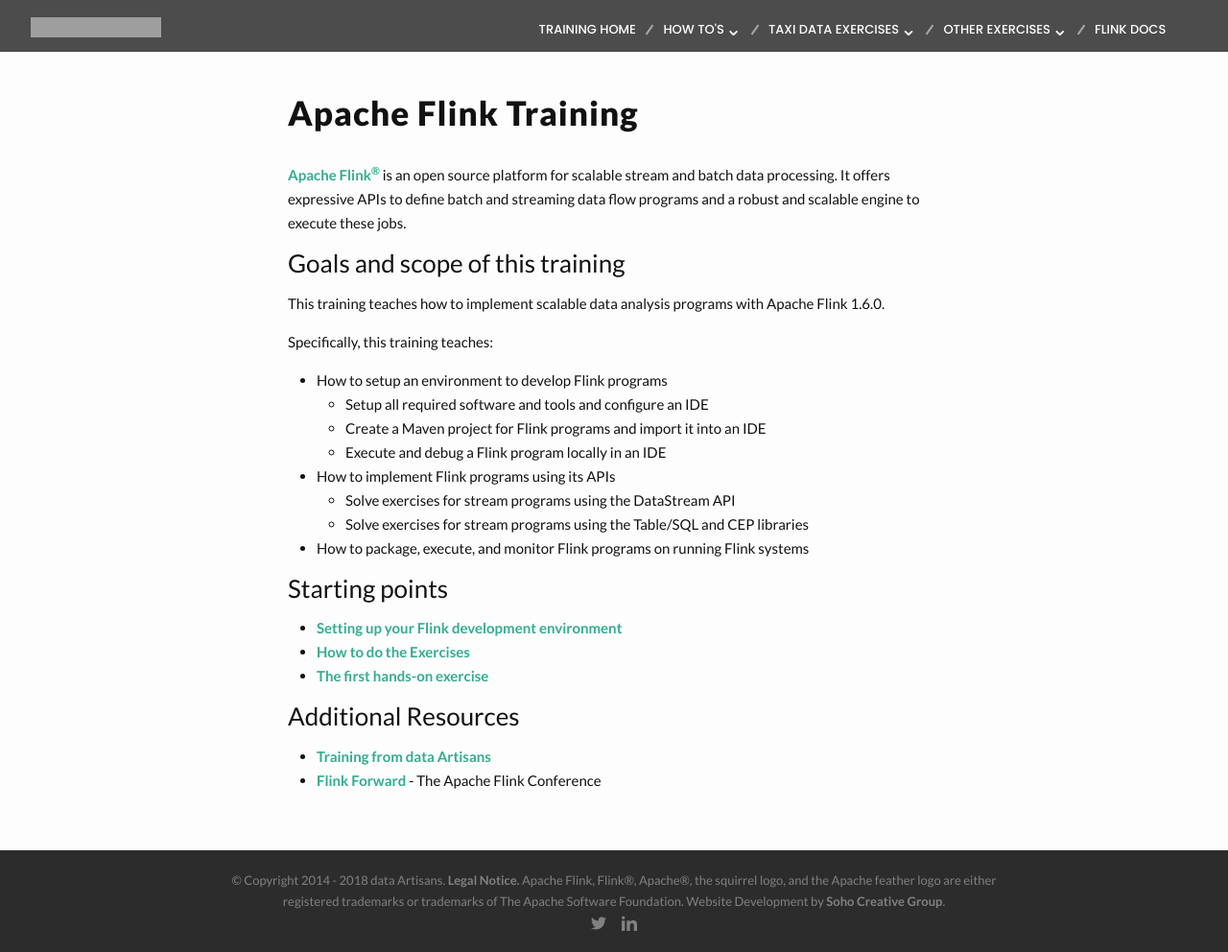
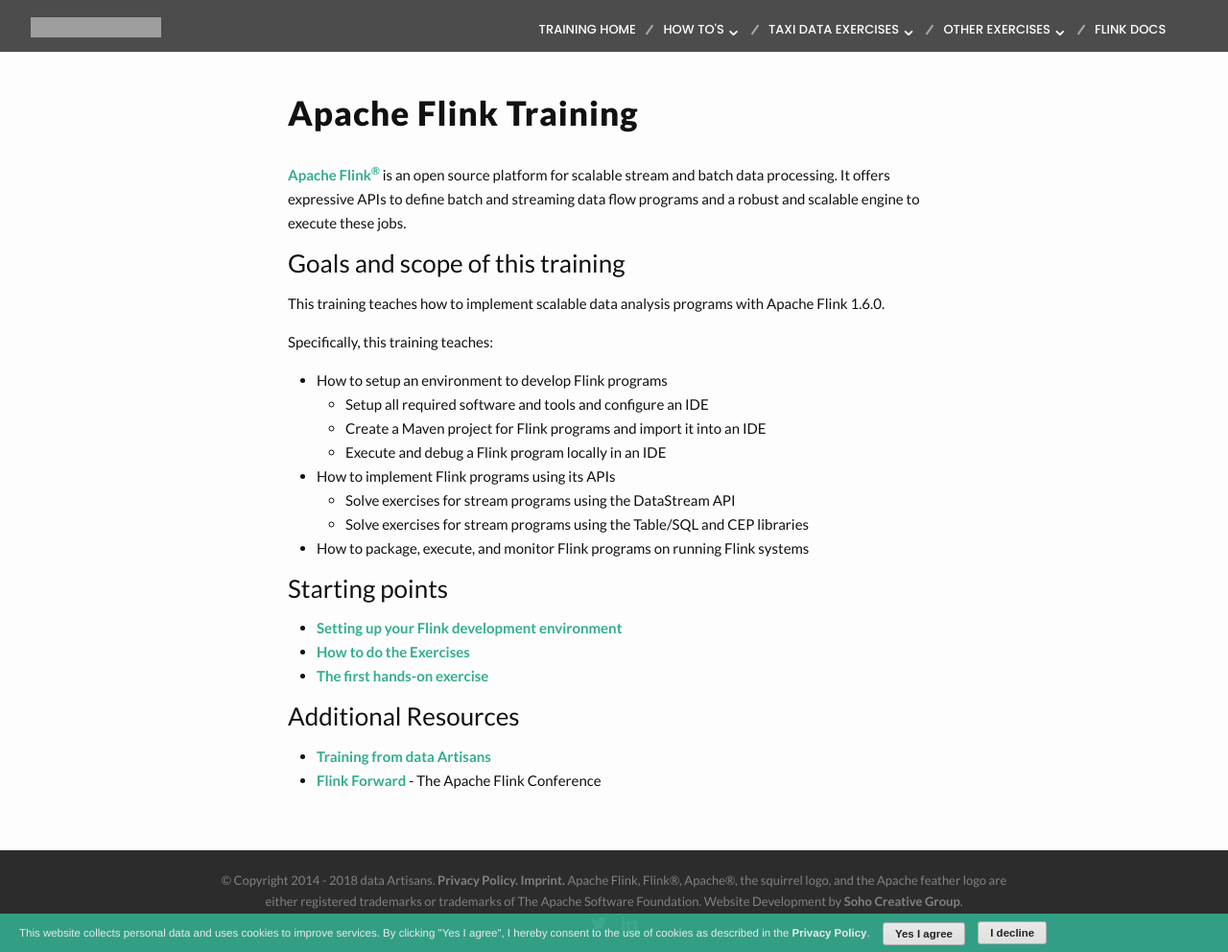
Before and after one commit to dataArtisans/flink-training-web, a Jekyll site: the page built from index.md, in a window 1280 px wide and 992 px high. Shown: the whole window at 96% size. Built offline with Jekyll 4.4.1, drawn with Linux system fonts in a browser that asks for light colours; nearby versions of some CDN libraries; grey boxes are pictures that could not be loaded.

Commit message:
added cookie banner

```diff
--- a/_includes/footer.html
+++ b/_includes/footer.html
@@ -1,6 +1,6 @@
 <footer>
     <p>
-        © Copyright 2014 - 2018 data Artisans. <a href="https://data-artisans.com/legal-notice">Legal Notice.</a> Apache Flink, Flink®, Apache®, the squirrel logo, and the Apache feather logo are either registered trademarks or trademarks of The Apache Software Foundation. Website Development by <a href="http://www.sohocreativegroup.com/">Soho Creative Group</a>.
+        © Copyright 2014 - 2018 data Artisans. <a href="https://data-artisans.com/legal-notice">Privacy Policy.</a> <a href="https://data-artisans.com/imprint">Imprint.</a> Apache Flink, Flink®, Apache®, the squirrel logo, and the Apache feather logo are either registered trademarks or trademarks of The Apache Software Foundation. Website Development by <a href="http://www.sohocreativegroup.com/">Soho Creative Group</a>.
     </p>
     <p class="social-icons">
         <a href="https://twitter.com/dataartisans">
--- a/_layouts/default.html
+++ b/_layouts/default.html
@@ -60,5 +60,33 @@
         })();
     </script>
 
+    <script type="text/javascript">
+    function getCookie(name) {
+        var match = document.cookie.match(RegExp('(?:^|;\\s*)' + name + '=([^;]*)')); return match ? match[1] : null;
+    }
+    (function($) {
+      var $cookieMsg = '<span>This website collects personal data and uses cookies to improve services. By clicking "Yes I agree", I hereby consent to the use of cookies as described in the <a target="_self" href="https://data-artisans.com/privacy-policy">Privacy Policy</a>.</span>';
+      var $cookieBtns = '<button class="btn cookie-agree-btn red-btn" type="button">Yes I agree</button> <button class="cookie-ignore-btn" type="button">I decline</button>';
+      var $gdprBtns = '<button class="btn gdpr-agree-btn red-btn" type="button">Yes I agree</button> <button class="cookie-ignore-btn" type="button">I decline</button>';
+      $(document).on('ready', function (e) {
+        if (!getCookie('cookie_notice_accepted')) {
+          $('body').prepend('<div id="cookie-notice" class="cookie-notice"><div>'+$cookieMsg+' '+$cookieBtns+'</div></div>');
+        }
+    	});
+
+      $(document).on('click', '.gdpr-ignore-btn, .cookie-ignore-btn', function (e) {
+        $('#cookie-notice').remove();
+    	});
+      $(document).on('click', '.gdpr-agree-btn, .cookie-agree-btn', function (e) {
+    		e.preventDefault();
+        var d = new Date();
+        d.setTime(d.getTime() + (30*24*60*60*1000));
+        var expires = "expires="+ d.toUTCString();
+        document.cookie = "cookie_notice_accepted=true;" + expires + ";path=/";
+    		$('#cookie-notice').remove();
+    	});
+    })(jQuery);
+    </script>
+
   </body>
 </html>
--- a/_sass/_theme.scss
+++ b/_sass/_theme.scss
@@ -338,3 +338,80 @@
 }
 
 /* END FOOTER */
+
+#cookie-notice{ opacity:0.9 !important;}
+
+.gdpr-popup .cookie-agree-btn {
+  font-size: .75rem;
+  padding: 10px 50px;
+  margin-top: 15px;
+}
+.gdpr-popup .cookie-agree-btn:hover, .gdpr-popup .cookie-agree-btn:active, .gdpr-popup .cookie-agree-btn:focus {
+  color: white;
+}
+.cookie-notice {
+  position: fixed;
+  background-color: rgb(51, 172, 144);
+  color: #FFF;
+  width: 100%;
+  z-index: 1040;
+  line-height: 30px;
+  bottom:0px;
+  left:0px;
+  right:0px;
+	padding: 5px 20px;
+	font-size: 1.15rem;
+	text-align: left;
+}
+.cookie-notice a {
+	color: #FFF;
+	font-weight: 600;
+	font-size: 1.15rem;
+}
+.cookie-notice .cookie-agree-btn {
+  font-size: 1.15rem;
+	color: #222;
+	line-height: 18px;
+	padding: 2px 12px;
+	background: linear-gradient(to bottom,#FEFEFE,#F4F4F4) #F3F3F3;
+	border-color: #BBB;
+	text-shadow: 0 1px 0 #FFF;
+	-moz-box-sizing: border-box;
+	border-radius: 3px;
+	white-space: nowrap;
+	margin-left: 10px;
+	box-shadow: none;
+	font-weight: 700;
+	text-decoration: none;
+	font-family: sans-serif;
+	display: inline-block;
+	font-style: normal;
+	cursor: pointer;
+	border-style: solid;
+	border-width: 1px;
+	outline: 0;
+}
+.gdpr-popup .cookie-ignore-btn,
+.cookie-notice .cookie-ignore-btn {
+	font-size: 1.15rem;
+	color: #222;
+	line-height: 18px;
+	padding: 2px 12px;
+	background: linear-gradient(to bottom,#FEFEFE,#F4F4F4) #F3F3F3;
+	border-color: #BBB;
+	text-shadow: 0 1px 0 #FFF;
+	-moz-box-sizing: border-box;
+	border-radius: 3px;
+	white-space: nowrap;
+	margin-left: 10px;
+	box-shadow: none;
+	font-weight: 700;
+	text-decoration: none;
+	font-family: sans-serif;
+	display: inline-block;
+	font-style: normal;
+	cursor: pointer;
+	border-style: solid;
+	border-width: 1px;
+	outline: 0;
+}
```
